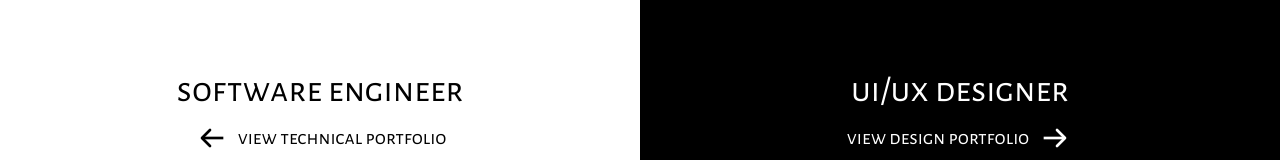
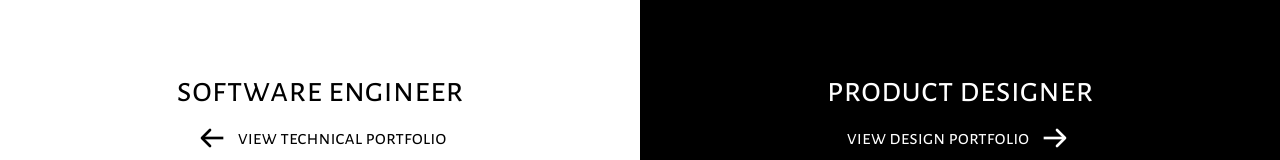
Before and after one commit to 26samaahmed/portfolio, a SvelteKit app: page / in a window 1280 px wide. Shown: the part 288-448 px from the top of the page. Built offline with nearby package versions, Linux system fonts and the light colour scheme.

Commit message:
updated title on front page

```diff
--- a/src/routes/+page.svelte
+++ b/src/routes/+page.svelte
@@ -68,7 +68,7 @@
     <div
       class="flex-1 bg-black h-full flex flex-col justify-center items-center"
     >
-      <h1 class="text-white text-2xl sm:text-4xl">ui/ux designer</h1>
+      <h1 class="text-white text-2xl sm:text-4xl">product designer</h1>
 
       <div class="flex flex-row items-center space-x-3 mt-3">
         <h3 class="text-white text-md sm:text-xl">
```
